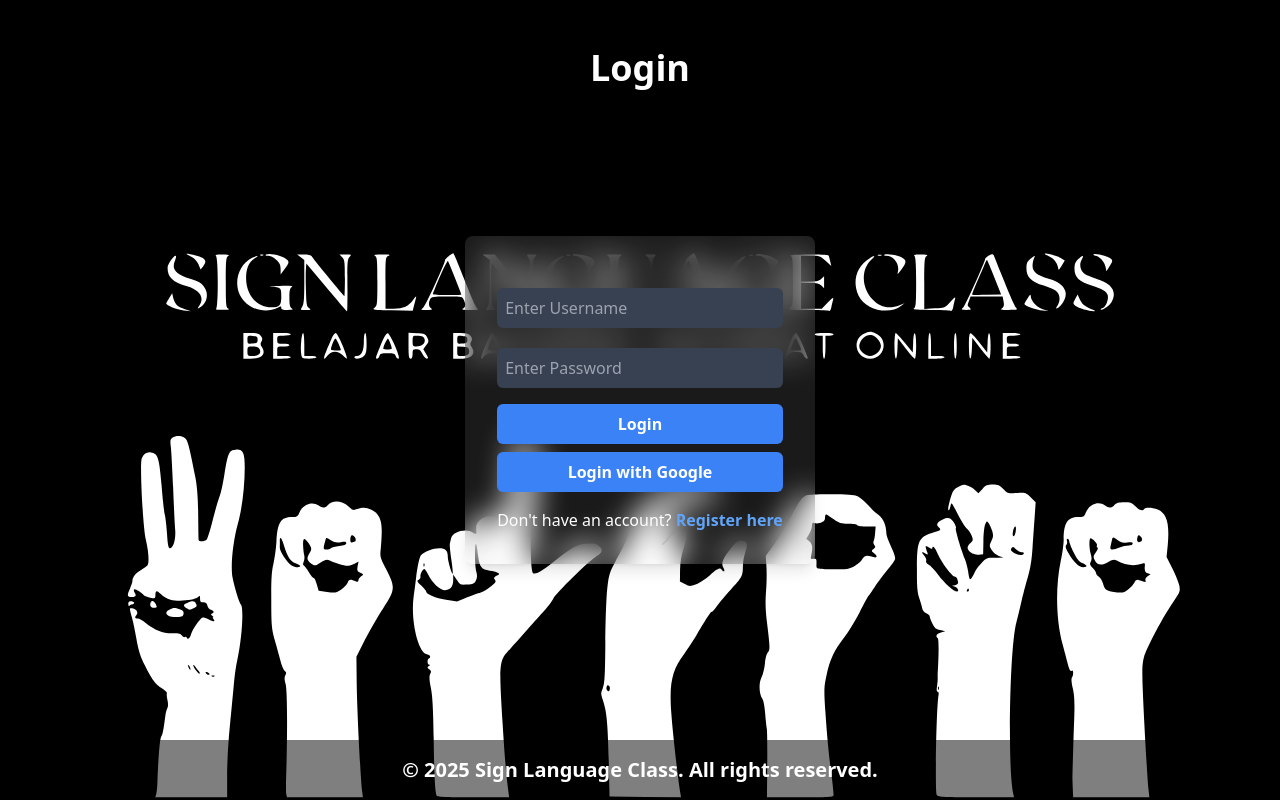
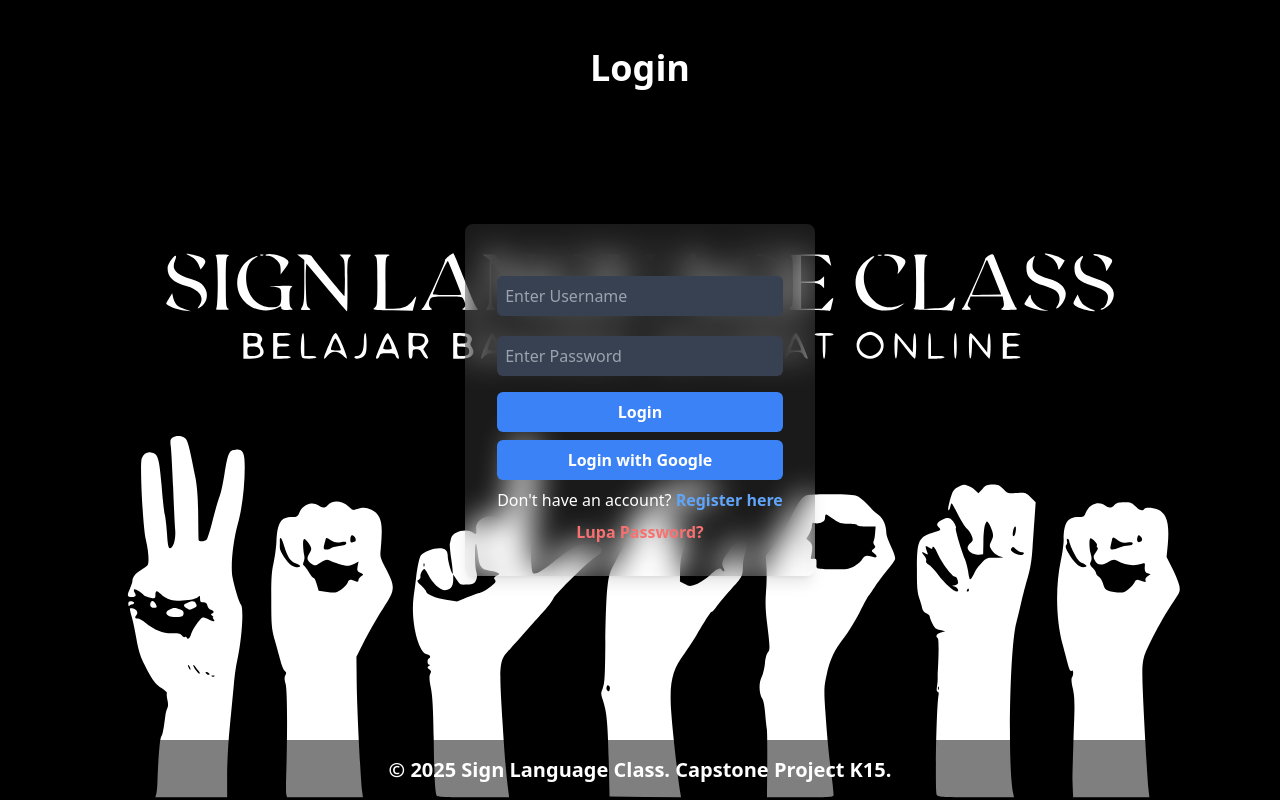
Before and after one commit to sandyytampubolon/SLC_FRONTEND, a Django app: page /login/ in a window 1280 px wide. Run offline with Django 3.2, Linux system fonts and the light colour scheme; some libraries are stand-ins or nearby versions.

Commit message:
perbaikan login

```diff
--- a/mysite/chat/templates/chat/login.html
+++ b/mysite/chat/templates/chat/login.html
@@ -44,47 +44,6 @@
                         Login
                     </button>
                 </form>
-
-
-{% comment %} <script>
-    function validateForm(event) {
-        event.preventDefault(); // Mencegah submit form default
-
-        const usernameField = document.getElementById("username");
-        const usernameError = document.getElementById("username-error");
-        const passwordField = document.getElementById("password");
-        const passwordError = document.getElementById("password-error");
-        const successMessage = document.getElementById("success-message");
-        const failedMessage = document.getElementById("failed-message");
-
-        // Pola username: hanya huruf dan angka, minimal 3 karakter
-        const usernamePattern = /^[a-zA-Z0-9]{3,}$/;
-        const isValidUsername = usernamePattern.test(usernameField.value);
-        usernameError.classList.toggle("hidden", isValidUsername);
-
-        // Password minimal 8 karakter
-        const isValidPassword = passwordField.value.length >= 8;
-        passwordError.classList.toggle("hidden", isValidPassword);
-
-        if (!isValidUsername || !isValidPassword) {
-            failedMessage.classList.remove("hidden"); // Tampilkan pesan gagal
-            successMessage.classList.add("hidden"); // Sembunyikan pesan sukses
-            return false; // Hentikan submit jika tidak valid
-        }
-
-        // Jika login berhasil
-        successMessage.classList.remove("hidden");
-        failedMessage.classList.add("hidden");
-
-        // Redirect setelah 3 detik
-        setTimeout(() => {
-            window.location.href = "{% url 'dashboard' %}";
-        }, 3000);
-
-        return false;
-    }
-</script> {% endcomment %}
-
                 <script>
                     document.addEventListener("DOMContentLoaded", function () {
                     const loginForm = document.querySelector("form");
@@ -162,27 +121,29 @@
                     Login with Google
                 </button>
 
+                <p class="text-white text-center mt-2">Don't have an account?
+                    <a href="{% url 'register' %}" class="text-blue-400 hover:text-blue-600 font-semibold">Register here</a>
+                </p>
+                <p class="text-white text-center mt-2">
+                    <a href="{% url 'lupa_password' %}" class="text-red-400 hover:text-red-600 font-semibold">Lupa Password?</a>
+                </p>
+            </div>
+        </div>
+
+        <!-- Pesan login sukses -->
         <div id="success-message" class="hidden mt-4 p-4 bg-green-500 text-white text-center rounded-md">
             Berhasil Login! Anda akan segera dialihkan...
         </div>
-
-                        <!-- Pesan gagal -->
+        <!-- Pesan login gagal -->
         <div id="failed-message" class="hidden mt-4 p-4 bg-red-500 text-white text-center rounded-md">
             Gagal Login! Username atau Password Salah. Silahkan Coba Lagi...
-            </div>
-
-            <p class="text-white text-center mt-4">Don't have an account?
-                <a href="{% url 'register' %}" class="text-blue-400 hover:text-blue-600 font-semibold">Register here</a>
-            </p>
-        </div>
         </div>
         <script type="text/javascript" src="{% static 'js/main.js' %}"></script>
         <script src="https://apis.google.com/js/api.js" async defer></script>
         <script src="https://accounts.google.com/gsi/client" async defer></script>
 
         <footer class="w-full fixed bottom-0 bg-black bg-opacity-50 text-center py-4 text-lg sm:text-xl font-semibold text-white">
-    <p>&copy; 2025 Sign Language Class. All rights reserved.</p>
+            <p>&copy; 2025 Sign Language Class. Capstone Project K15.</p>
         </footer>
-
     </body>
 </html>
```
Lines whose indentation alone changed are shown as unchanged.
